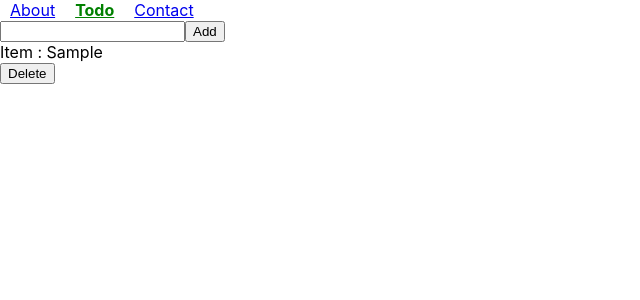
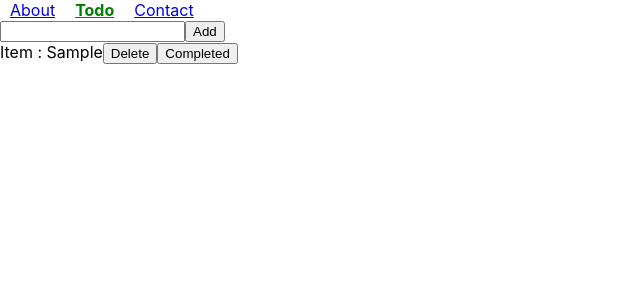
Before and after one commit to DavyBeer/Task-Management, a React (Create React App) app: page /todo in a window 1280 px wide. Both pictures are taken after typing "Sample" into the empty fields and a click on the button "Add". Shown: the top 300 px of the page, without its empty margins (0-640 px from the left). Built offline with nearby package versions, Linux system fonts and the light colour scheme.

Commit message:
Added onMark

```diff
--- a/src/components/TaskList.jsx
+++ b/src/components/TaskList.jsx
@@ -5,8 +5,9 @@ const Item = props => {
       <div>
         <div>
           Item : {props.name}
+          <button onClick={() => props.onDelete(props.index)}>Delete</button>
+          <button onClick={() => props.onMark(props.index)}>Completed</button>
         </div>
-        <button onClick={() => props.onDelete(props.index)}>Delete</button>
       </div>
     );
 };
@@ -44,6 +45,7 @@ const TaskList = props => {
           return (
             <Item
               onDelete={props.onDelete}
+              onMark={props.onMark}
               index={index}
               name={item.name}
             />
```
